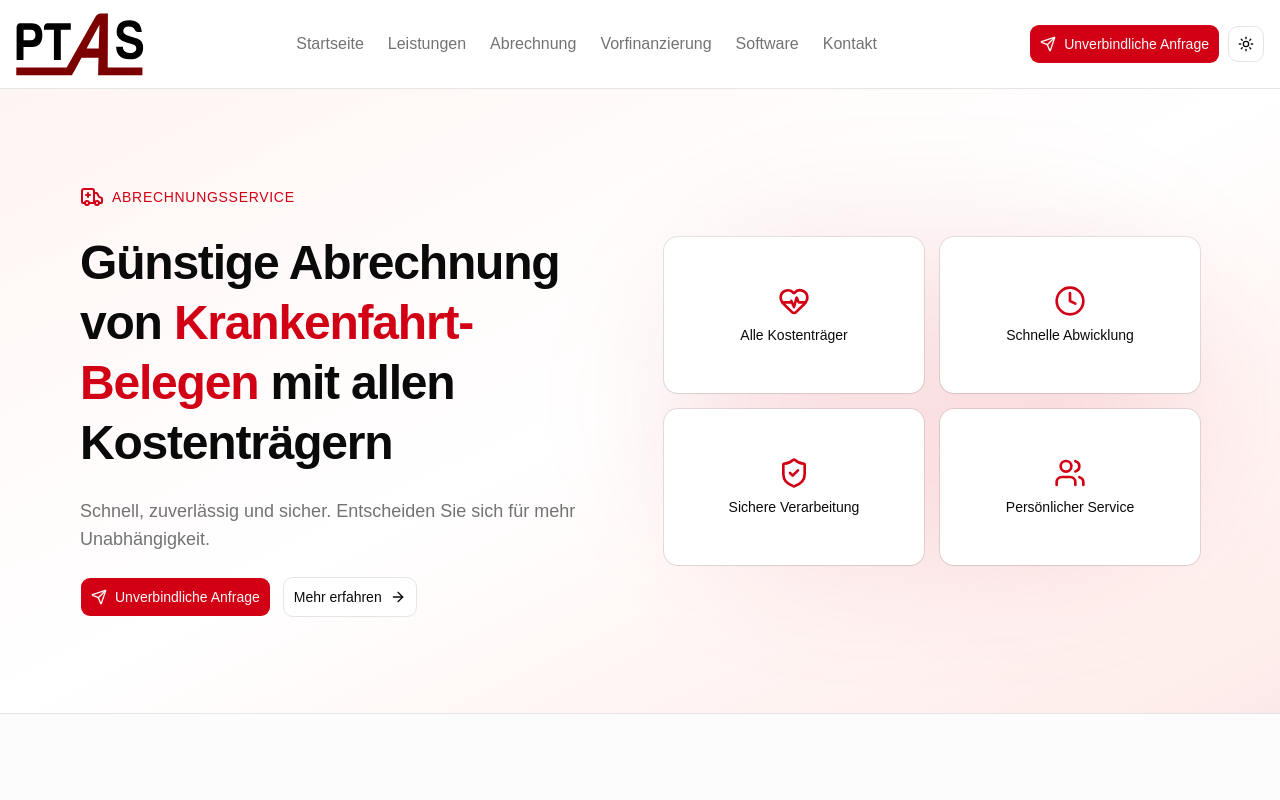
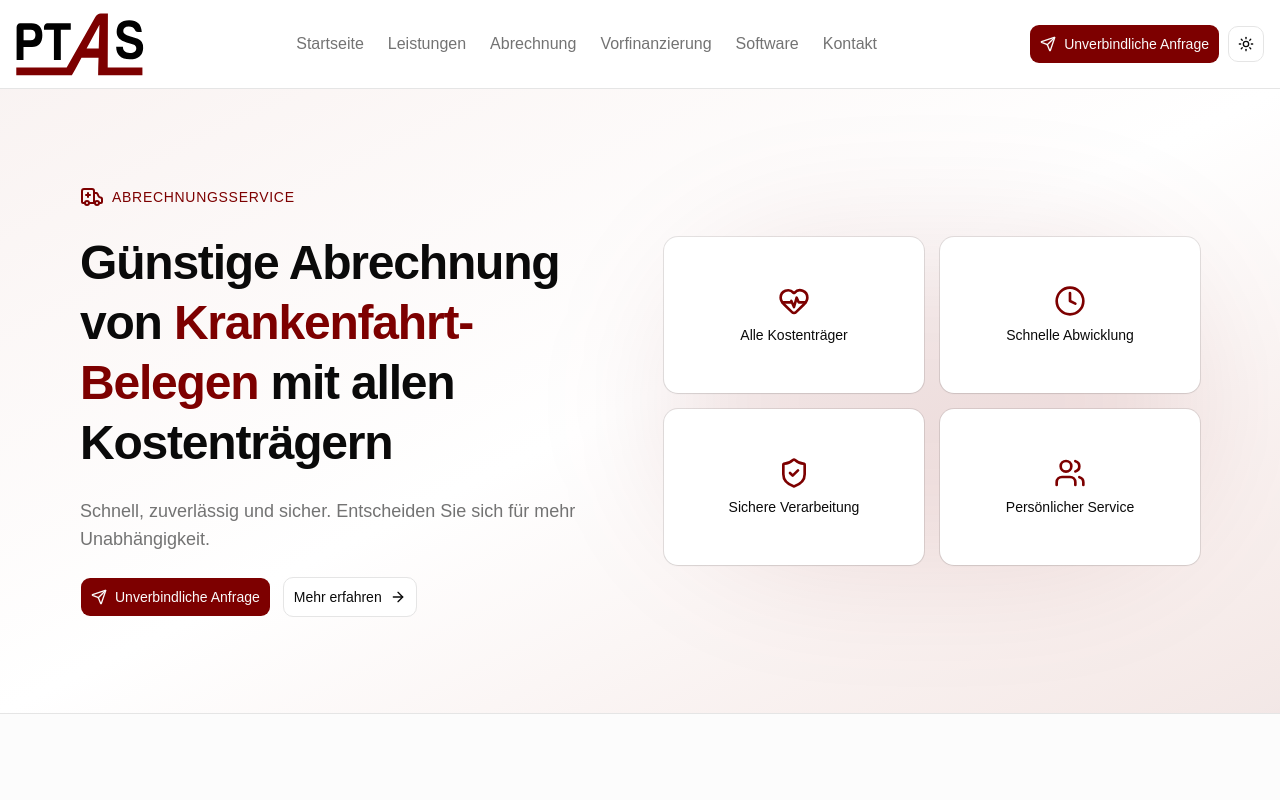
Before and after one commit to Yeah-Jack/ptas, a Next.js app in the folder apps/web/: page / in a window 1280 px wide. Shown: the top 800 px of the page. Built offline with nearby package versions, Linux system fonts and the light colour scheme.

Commit message:
fix: update footer link label to German and adjust primary color to match logo

```diff
--- a/apps/web/src/components/footer.tsx
+++ b/apps/web/src/components/footer.tsx
@@ -2,7 +2,7 @@ import { Ambulance, Mail, MapPin, Phone } from "lucide-react";
 import Link from "next/link";
 
 const navigationLinks = [
-	{ to: "/", label: "Home" },
+	{ to: "/", label: "Startseite" },
 	{ to: "/leistungen", label: "Leistungen" },
 	{ to: "/abrechnung", label: "Abrechnung" },
 	{ to: "/vorfinanzierung", label: "Vorfinanzierung" },
--- a/apps/web/src/index.css
+++ b/apps/web/src/index.css
@@ -11,7 +11,7 @@
 	--card-foreground: oklch(0.145 0 0);
 	--popover: oklch(1 0 0);
 	--popover-foreground: oklch(0.145 0 0);
-	--primary: #d20014;
+	--primary: #7d0000;
 	--primary-foreground: oklch(0.985 0 0);
 	--secondary: oklch(0.97 0 0);
 	--secondary-foreground: oklch(0.205 0 0);
@@ -46,7 +46,7 @@
 	--card-foreground: oklch(0.985 0 0);
 	--popover: oklch(0.205 0 0);
 	--popover-foreground: oklch(0.985 0 0);
-	--primary: #d20014;
+	--primary: #7d0000;
 	--primary-foreground: oklch(0.985 0 0);
 	--secondary: oklch(0.269 0 0);
 	--secondary-foreground: oklch(0.985 0 0);
```
